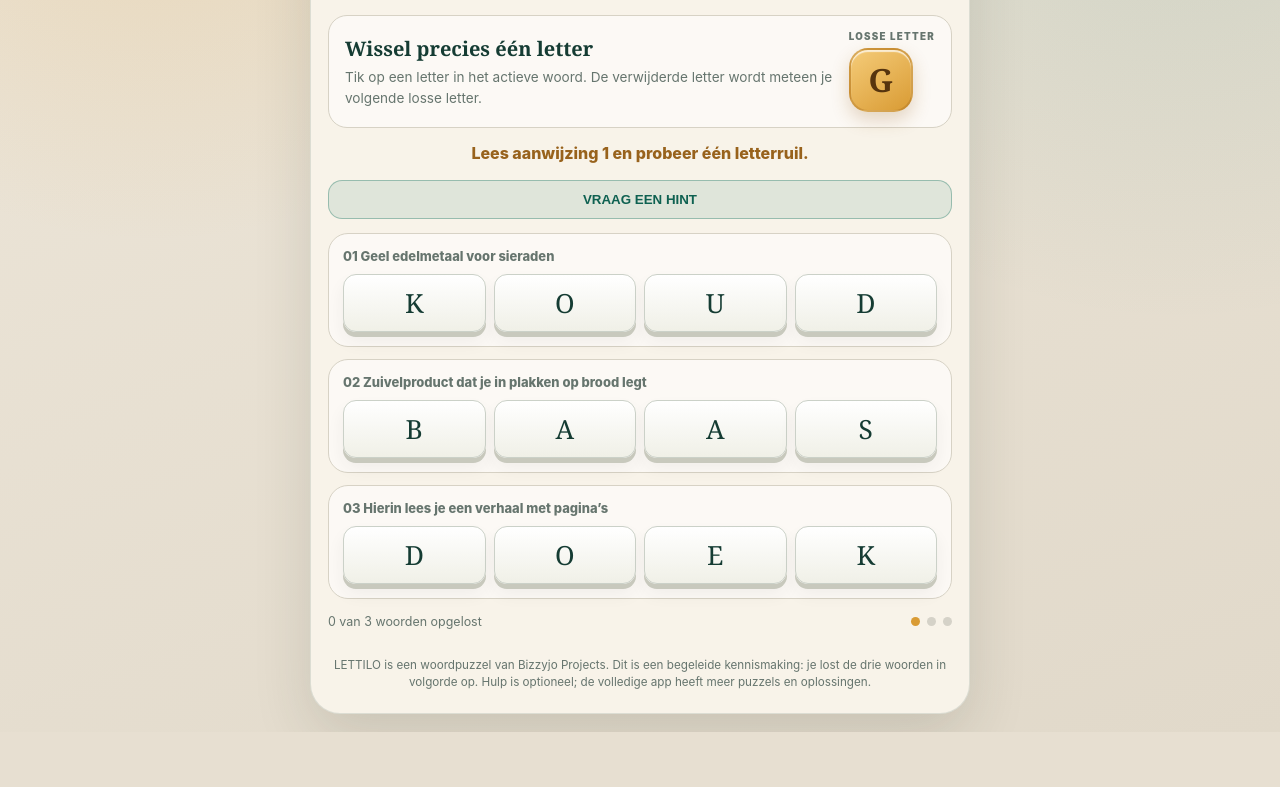
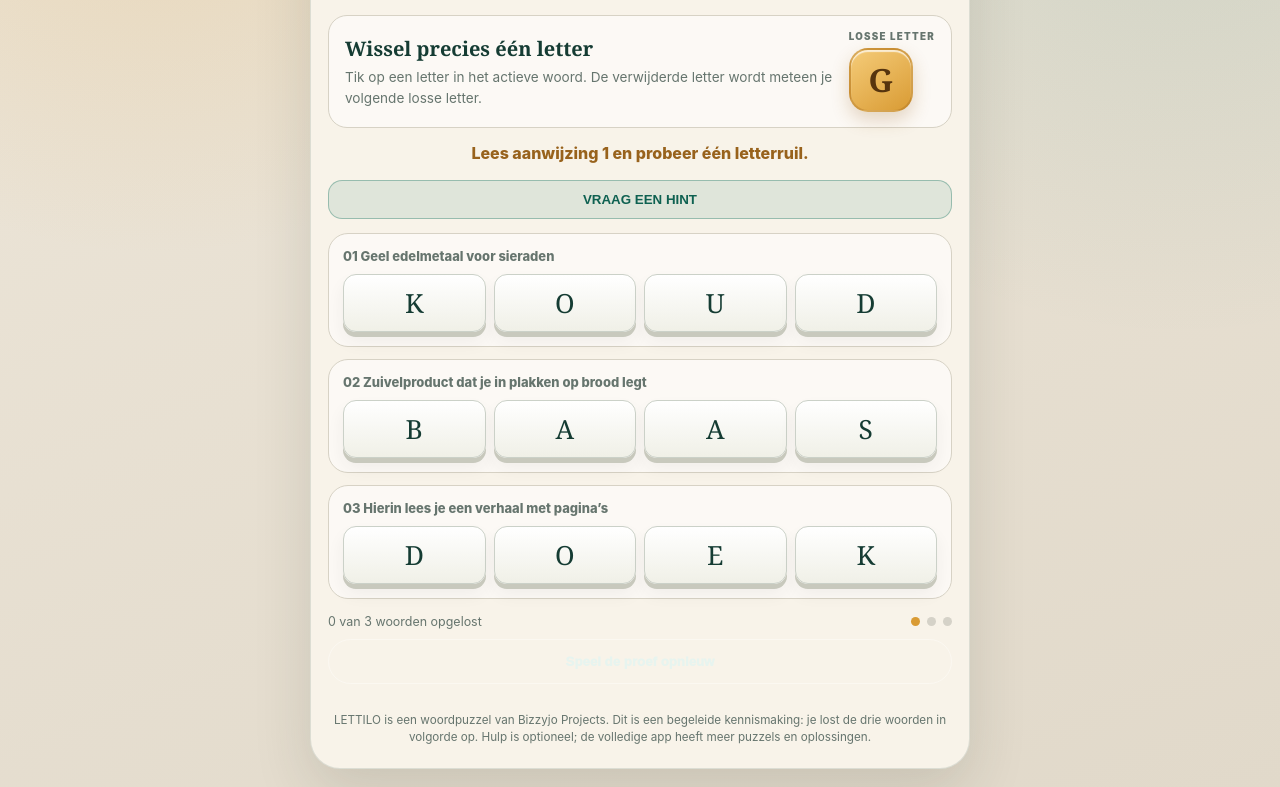
Before and after one commit to bizzyjo-design/silentdisconet, a plain HTML site: page lettilo/index.html in a window 1280 px wide. Shown: the part 263-1050 px from the top of the page. Before the commit the page ends 995 px from the top, so only its background shows below. Drawn offline with Linux system fonts and the light colour scheme.

Commit message:
Keep LETTILO trial restart available before solving

```diff
--- a/lettilo/index.html
+++ b/lettilo/index.html
@@ -23,7 +23,7 @@
 <div class="rule"><div><strong id="puzzle-title">Wissel precies één letter</strong><span>Tik op een letter in het actieve woord. De verwijderde letter wordt meteen je volgende losse letter.</span></div><div class="spare-wrap"><div class="spare-label">Losse letter</div><div id="spare" class="spare" aria-live="polite">G</div></div></div>
 <div id="status" class="status" aria-live="polite">Lees de eerste aanwijzing en wissel één letter.</div><button id="hint" class="hint" type="button" aria-controls="status">VRAAG EEN HINT</button><div id="rows"></div>
 <div class="progress"><span id="stepText">0 van 3 woorden opgelost</span><div class="dots"><span class="dot on"></span><span class="dot"></span><span class="dot"></span></div></div>
-<div id="complete" class="complete"><h2>De ketting is rond.</h2><p><strong>Klaar voor de volledige uitdaging?</strong><br>In LETTILO wachten 300 puzzels per taal.</p><div class="value"><span>10 talen</span><span>Offline</span><span>Geen advertenties</span><span>Geen account</span></div><div class="actions"><a id="iosStore" class="store" href="https://apps.apple.com/be/app/lettilo/id6823662830?ct=lettilo_trial&amp;mt=8" rel="noopener">KOOP VOOR IPHONE</a><a id="androidStore" class="store" href="https://play.google.com/store/apps/details?id=com.bizzyjo.lettilo&amp;hl=nl&amp;gl=BE&amp;utm_source=lettilo_trial&amp;utm_medium=web&amp;utm_campaign=free_trial" rel="noopener">KOOP VOOR ANDROID</a></div><button id="reset" class="reset" type="button">Speel de proef opnieuw</button></div>
+<div id="complete" class="complete"><h2>De ketting is rond.</h2><p><strong>Klaar voor de volledige uitdaging?</strong><br>In LETTILO wachten 300 puzzels per taal.</p><div class="value"><span>10 talen</span><span>Offline</span><span>Geen advertenties</span><span>Geen account</span></div><div class="actions"><a id="iosStore" class="store" href="https://apps.apple.com/be/app/lettilo/id6823662830?ct=lettilo_trial&amp;mt=8" rel="noopener">KOOP VOOR IPHONE</a><a id="androidStore" class="store" href="https://play.google.com/store/apps/details?id=com.bizzyjo.lettilo&amp;hl=nl&amp;gl=BE&amp;utm_source=lettilo_trial&amp;utm_medium=web&amp;utm_campaign=free_trial" rel="noopener">KOOP VOOR ANDROID</a></div></div><button id="reset" class="reset" type="button">Speel de proef opnieuw</button>
 </section><div class="foot">LETTILO is een woordpuzzel van Bizzyjo Projects. Dit is een begeleide kennismaking: je lost de drie woorden in volgorde op. Hulp is optioneel; de volledige app heeft meer puzzels en oplossingen.</div>
 </main>
 <script>
```
